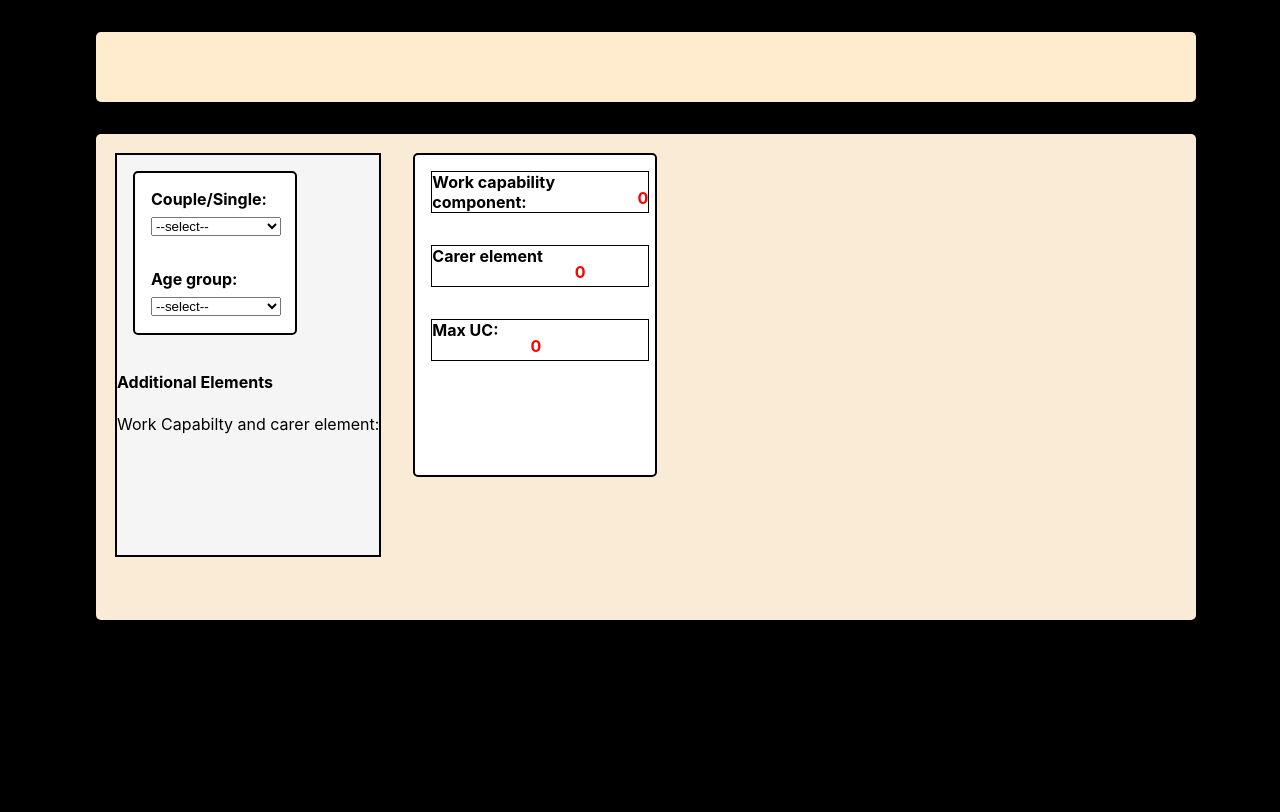
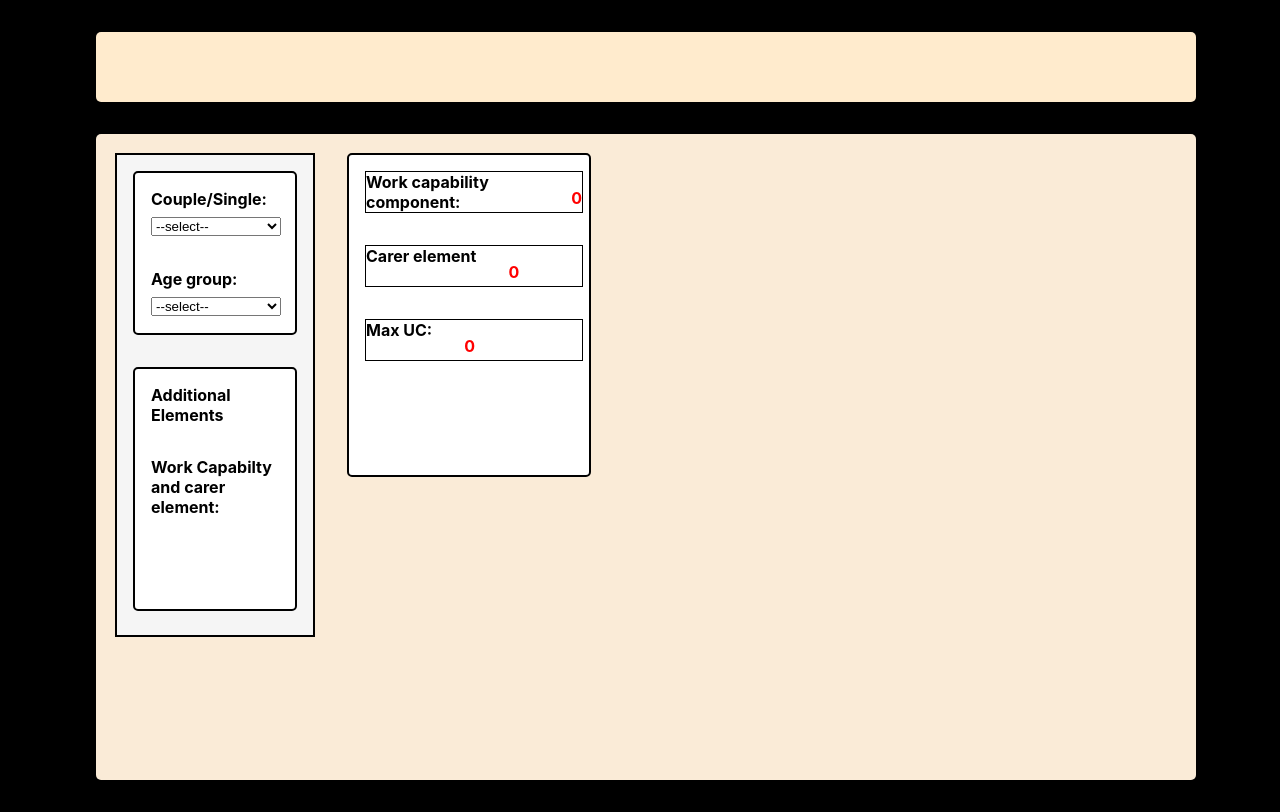
Before and after one commit to dnlstronge/benefitscalc2, a React (Create React App) app: page / in a window 1280 px wide. Built offline with nearby package versions, Linux system fonts and the light colour scheme.

Commit message:
[x] - add some conditionals to prevent errors

```diff
--- a/src/App.module.css
+++ b/src/App.module.css
@@ -12,7 +12,7 @@
   display: flex;
   background-color: antiquewhite;
   margin: 2rem 2rem 2rem 4rem;
-  height: 30rem;
+  height: 40rem;
   width: 90%;
   border-radius: 5px;
   box-shadow: inset;
--- a/src/components/UC2/Main.js
+++ b/src/components/UC2/Main.js
@@ -7,6 +7,9 @@ import WCA from "./WCA/WCA"
 
 const MAIN_REDUCER = (state, action) => {
     switch(action.type) {
+        case "RESET_WCA": {
+            return {...state, WCA: null, CE: null}
+        }
 
         case "COUPLE" : {
             return {...state, COUPLE: action.COUPLE}
@@ -35,11 +38,7 @@ const MAIN_REDUCER = (state, action) => {
 const Main = (props) => {
     const [ MAINSTATE, SET_MAINSTATE ] = useState (
         {
-            AGE: 0,
-            COUPLE: 0,
-            WCA: 0,
-            CE: 0,
-            HC: 0
+         PA: 0
         }
     )
     const [MAIN_STATE, MAIN_DISPATCH] = useReducer(MAIN_REDUCER, {
--- a/src/components/UC2/Main.module.css
+++ b/src/components/UC2/Main.module.css
@@ -11,5 +11,5 @@
     background: whitesmoke;
     border: 2px solid black;
     width: auto;
-    height: 25rem;
+    height: 30rem;
 }
--- a/src/components/UC2/PA/PA.js
+++ b/src/components/UC2/PA/PA.js
@@ -11,9 +11,11 @@ const PA = ({propState, setPropState}) => {
 
    const handleCouple = (e) => {
     setPropState({type: "COUPLE", COUPLE: e.target.value})
+    setPropState({type: "RESET_WCA"})
    }
    const handleAge = (e) => {
     setPropState({type: "AGE", AGE: e.target.value})
+    setPropState({type: "RESET_WCA"})
    }
 
 
@@ -29,7 +31,9 @@ const PA = ({propState, setPropState}) => {
                         <option value="RS_SINGLE">Single</option>
                         <option value="RS_COUPLE">Couple</option>
                     </select>
+
                 </label>
+
                 <label className={classes.dropdown_label} htmlFor="select_status">Age group:
                     <select onChange={handleAge} className={classes.dropdown_select}>
                         <option value="AGE_NONE">--select--</option>
@@ -37,6 +41,12 @@ const PA = ({propState, setPropState}) => {
                         <option value="AGE_OVER">Over 25</option>
                     </select>
                 </label>
+
+                 {propState.COUPLE !== 0 &&
+                <div className={classes.warning_container}>
+                    {propState.AGE === 0 &&
+                        <p className={classes.warning}>Select an age group</p>}
+               </div>}
             </div>
 
         </React.Fragment>
--- a/src/components/UC2/PA/PA.module.css
+++ b/src/components/UC2/PA/PA.module.css
@@ -7,6 +7,11 @@
     margin: 1rem 1rem 1rem 1rem;
     border: 2px solid black;
     border-radius: 5px;
+}
+
+.warning {
+    color: red;
+
 }
 
 .dropdown_label {
--- a/src/components/UC2/WCA/WCA.js
+++ b/src/components/UC2/WCA/WCA.js
@@ -30,15 +30,16 @@ const WCA = ({propState, setPropState }) => {
     return (
         <React.Fragment>
             <div className={classes.container}>
-                <h4>Additional Elements</h4>
-                <label htmlFor="select_WCA">Work Capabilty and carer element:
+                <h4 className={classes.heading}>Additional Elements</h4>
+                <label className={classes.dropdown_label} htmlFor="select_WCA">Work Capabilty and carer element:
                     {propState.COUPLE === "RS_SINGLE" &&
-                    <select onChange={handleElements}>
-                        <option value="NONE">None</option>
-                        <option value="LCW_NONE">Limited Capabilty (status only)</option>
-                        <option value="LCW">Limited Capabilty (in payment)</option>
-                        <option value="LCWRA">LCW and Work Related Activity</option>
-                        <option value="CARER">Carer Element</option>
+                    <select className={classes.dropdown_select} onChange={handleElements}>
+
+            {propState.AGE !== 0 && <option value="NONE">None</option>}
+            {propState.AGE !== 0 && <option value="LCW_NONE">Limited Capabilty (status only)</option>}
+            {propState.AGE !== 0 && <option value="LCW">Limited Capabilty (in payment)</option>}
+            {propState.AGE !== 0 && <option value="LCWRA">LCW and Work Related Activity</option>}
+            {propState.AGE !== 0 && <option value="CARER">Carer Element</option>}
                     </select>}
                 </label>
 
--- a/src/components/UC2/WCA/WCA.module.css
+++ b/src/components/UC2/WCA/WCA.module.css
@@ -0,0 +1,31 @@
+.container {
+    display: flex;
+    flex-direction: column;
+    background: white;
+    width: 10rem;
+    height: 15rem;
+    margin: 1rem 1rem 1rem 1rem;
+    border: 2px solid black;
+    border-radius: 5px;
+}
+
+.heading {
+    margin: 1rem 1rem 1rem 1rem;
+}
+.dropdown_label {
+    font-weight: bold;
+    display: flex;
+    flex-direction: column;
+    height: 3rem;
+    width: 90%;
+    padding: 1rem 1rem 1rem 1rem;
+}
+
+.dropdown_select {
+    display: flex;
+    flex-direction: column;
+    height: 2rem;
+    width: 90%;
+    margin: 0.5rem 0.5rem 0.5rem 0rem;
+
+}
```
Also changed, not shown: src/components/UC2/Totals/Totals.js (+9 -1 lines).
